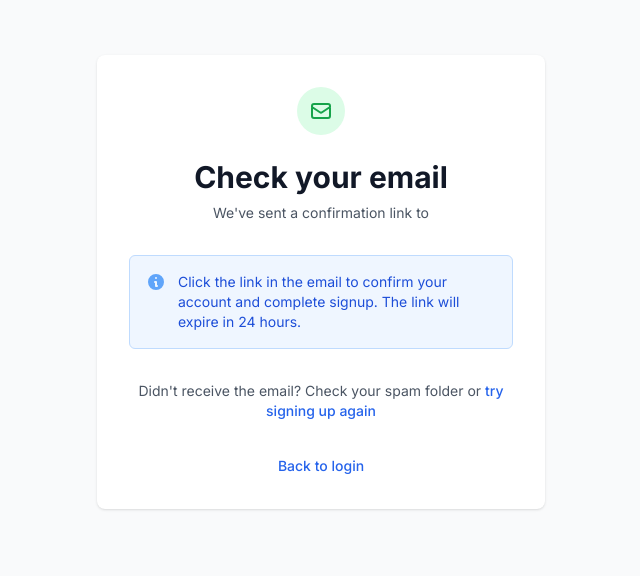
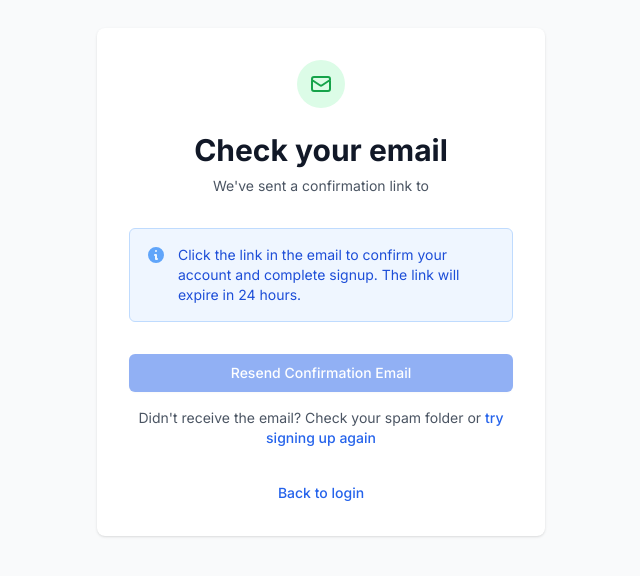
Before and after one commit to BreiCast/wellflex-time-tracker, a Next.js app: page /auth/check-email in a window 1280 px wide. Shown: the part 118-694 px from the top of the page, without its empty margins (319-959 px from the left). Built offline with nearby package versions, Linux system fonts and the light colour scheme.

Commit message:
Add resend confirmation email functionality
- Created API route to resend confirmation emails
- Added resend button to check-email page
- Includes proper error handling for already confirmed users
- Uses same redirect URL as signup for consistency

```diff
--- /dev/null
+++ b/app/api/auth/resend-confirmation/route.ts
@@ -0,0 +1,73 @@
+import { NextRequest, NextResponse } from 'next/server'
+import { createServiceSupabaseClient } from '@/lib/supabase/server'
+import { z } from 'zod'
+
+const resendSchema = z.object({
+  email: z.string().email(),
+})
+
+export async function POST(request: NextRequest) {
+  try {
+    const body = await request.json()
+    const { email } = resendSchema.parse(body)
+
+    const supabase = createServiceSupabaseClient()
+
+    // Resend the confirmation email
+    const { error } = await supabase.auth.resend({
+      type: 'signup',
+      email,
+      options: {
+        emailRedirectTo: `${process.env.NEXT_PUBLIC_APP_URL || 'http://localhost:3000'}/auth/confirm`,
+      },
+    })
+
+    if (error) {
+      // Handle specific errors
+      let errorMessage = error.message
+
+      // If user is already confirmed, provide helpful message
+      if (
+        error.message?.toLowerCase().includes('already confirmed') ||
+        error.message?.toLowerCase().includes('email already confirmed')
+      ) {
+        return NextResponse.json(
+          { error: 'This email is already confirmed. You can sign in instead.' },
+          { status: 400 }
+        )
+      }
+
+      // If user doesn't exist
+      if (
+        error.message?.toLowerCase().includes('user not found') ||
+        error.message?.toLowerCase().includes('no user found')
+      ) {
+        return NextResponse.json(
+          { error: 'No account found with this email address. Please sign up first.' },
+          { status: 404 }
+        )
+      }
+
+      return NextResponse.json(
+        { error: errorMessage },
+        { status: 400 }
+      )
+    }
+
+    return NextResponse.json({
+      success: true,
+      message: 'Confirmation email sent successfully'
+    })
+  } catch (error) {
+    if (error instanceof z.ZodError) {
+      return NextResponse.json(
+        { error: 'Invalid email address', details: error.errors },
+        { status: 400 }
+      )
+    }
+    return NextResponse.json(
+      { error: 'Internal server error' },
+      { status: 500 }
+    )
+  }
+}
--- a/app/auth/check-email/page.tsx
+++ b/app/auth/check-email/page.tsx
@@ -1,6 +1,6 @@
 'use client'
 
-import { Suspense } from 'react'
+import { Suspense, useState } from 'react'
 import { useSearchParams } from 'next/navigation'
 import Link from 'next/link'
 
@@ -9,6 +9,40 @@ export const dynamic = 'force-dynamic'
 function CheckEmailContent() {
   const searchParams = useSearchParams()
   const email = searchParams.get('email')
+  const [resending, setResending] = useState(false)
+  const [resendSuccess, setResendSuccess] = useState(false)
+  const [resendError, setResendError] = useState('')
+
+  const handleResend = async () => {
+    if (!email) return
+
+    setResending(true)
+    setResendError('')
+    setResendSuccess(false)
+
+    try {
+      const response = await fetch('/api/auth/resend-confirmation', {
+        method: 'POST',
+        headers: {
+          'Content-Type': 'application/json',
+        },
+        body: JSON.stringify({ email }),
+      })
+
+      const data = await response.json()
+
+      if (!response.ok) {
+        throw new Error(data.error || 'Failed to resend email')
+      }
+
+      setResendSuccess(true)
+      setTimeout(() => setResendSuccess(false), 5000)
+    } catch (err: any) {
+      setResendError(err.message || 'Failed to resend confirmation email')
+    } finally {
+      setResending(false)
+    }
+  }
 
   return (
     <div className="min-h-screen flex items-center justify-center bg-gray-50">
@@ -62,7 +96,29 @@ function CheckEmailContent() {
           </div>
         </div>
 
-        <div className="mt-6">
+        {resendSuccess && (
+          <div className="bg-green-50 border border-green-200 text-green-700 px-4 py-3 rounded">
+            <p className="text-sm font-medium">Confirmation email sent!</p>
+            <p className="text-sm mt-1">Please check your inbox (and spam folder).</p>
+          </div>
+        )}
+
+        {resendError && (
+          <div className="bg-red-50 border border-red-200 text-red-700 px-4 py-3 rounded">
+            <p className="text-sm">{resendError}</p>
+          </div>
+        )}
+
+        <div className="mt-6 space-y-4">
+          <div className="text-center">
+            <button
+              onClick={handleResend}
+              disabled={resending || !email}
+              className="w-full flex justify-center py-2 px-4 border border-transparent rounded-md shadow-sm text-sm font-medium text-white bg-blue-600 hover:bg-blue-700 focus:outline-none focus:ring-2 focus:ring-offset-2 focus:ring-blue-500 disabled:opacity-50"
+            >
+              {resending ? 'Sending...' : 'Resend Confirmation Email'}
+            </button>
+          </div>
           <p className="text-center text-sm text-gray-600">
             Didn&apos;t receive the email? Check your spam folder or{' '}
             <Link href="/signup" className="font-medium text-blue-600 hover:text-blue-500">
```
